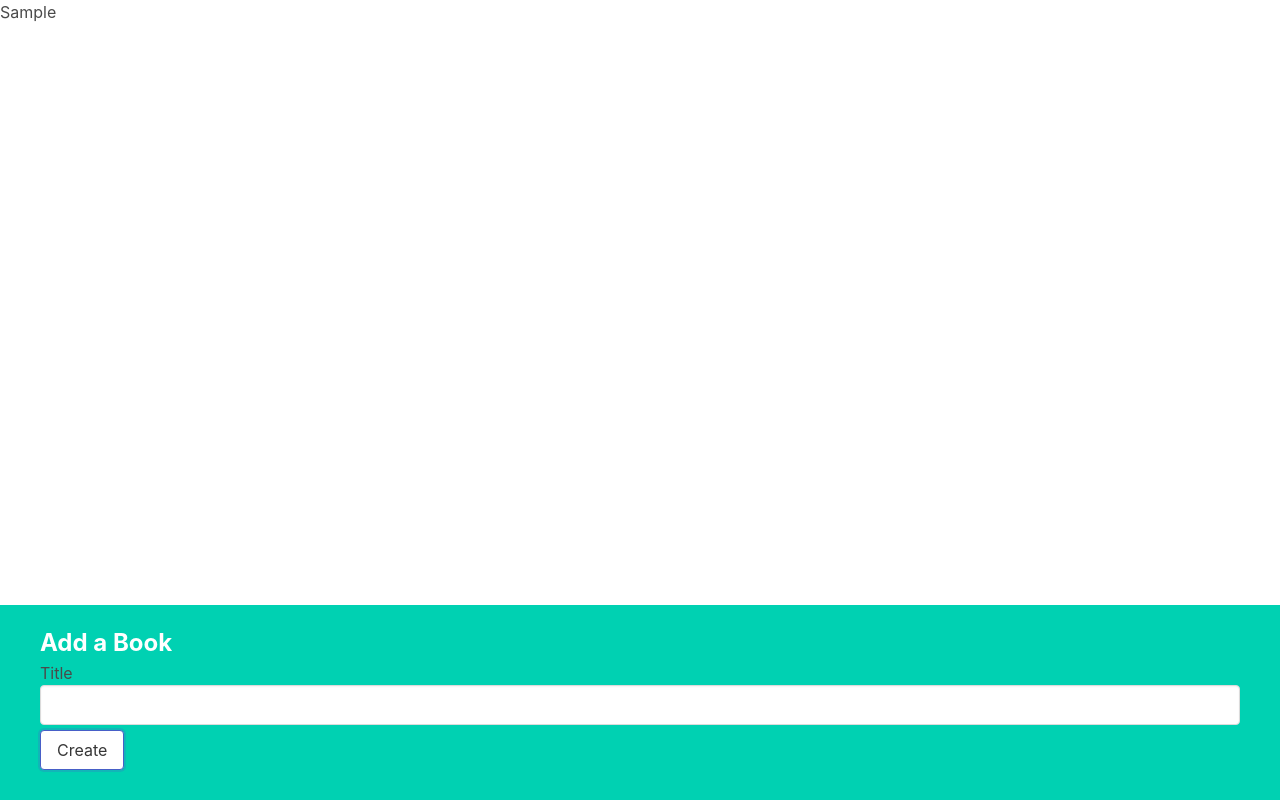
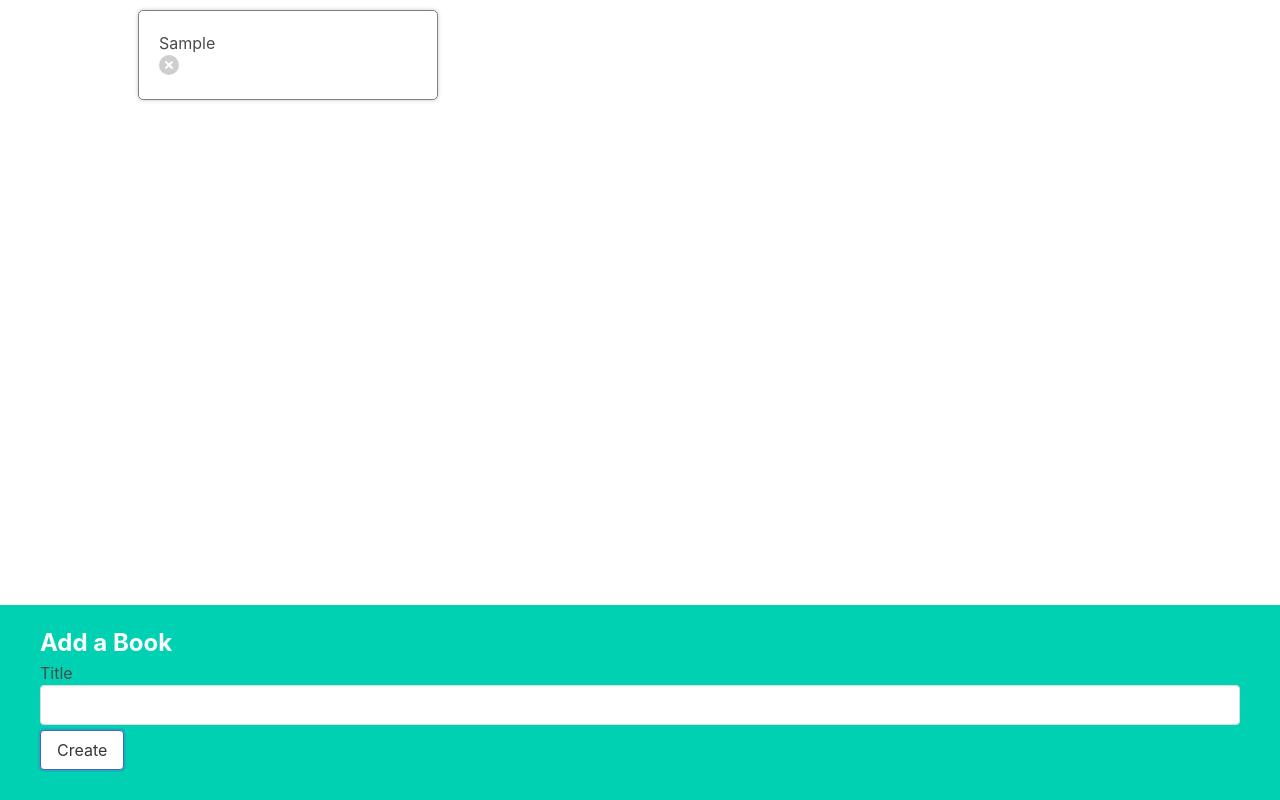
Before and after one commit to DenisOuma/book-app, a React (Create React App) app: page / in a window 1280 px wide. Both pictures are taken after typing "Sample" into the empty fields and a click on the button "Create". Built offline with nearby package versions, Linux system fonts and the light colour scheme.

Commit message:
User able to deldete a boook from the application

```diff
--- a/src/App.js
+++ b/src/App.js
@@ -8,16 +8,22 @@ function App() {
 	const createBook = (title) => {
 		console.log("Book added with ", title);
 		const id = Math.random().toString().slice(2, 30);
-		// eslint-disable-next-line no-restricted-globals
 
-		setBooks([...books, { id: id, title: title }]);
+		setBooks([...books, { id: id, title }]);
 	};
 
 	console.log(books);
+
+	const deleteBookByid = (id) => {
+		const deleteBookUpdate = books.filter((book) => book.id !== id);
+
+		setBooks(deleteBookUpdate);
+		console.log("The book Id is ===> ", id);
+	};
 	return (
-		<div>
+		<div className="app">
+			<BookList bookList={books} deleteBook={deleteBookByid} />
 			<BookCreate onCreate={createBook} />
-			<BookList bookList={books} />
 		</div>
 	);
 }
--- a/src/components/BookList.js
+++ b/src/components/BookList.js
@@ -1,10 +1,9 @@
 import BookShow from "./BookShow";
-function BookList({ bookList }) {
-	console.log("Here is the book", bookList);
+function BookList({ bookList, deleteBook }) {
 	const bookStore = bookList.map((book) => (
-		<BookShow key={book.id} bookInfo={book.title} />
+		<BookShow key={book.id} bookInfo={book} deleteBook={deleteBook} />
 	));
-	return <div>{bookStore}</div>;
+	return <div className="book-list">{bookStore}</div>;
 }
 
 export default BookList;
--- a/src/components/BookShow.js
+++ b/src/components/BookShow.js
@@ -1,7 +1,15 @@
-function BookShow({ bookInfo }) {
+function BookShow({ bookInfo, deleteBook }) {
+	const handleDelete = () => {
+		deleteBook(bookInfo.id);
+	};
 	return (
-		<div>
-			<h1>{bookInfo}</h1>
+		<div className="book-show">
+			{bookInfo.title}
+			<div className="action">
+				<button className="delete" onClick={handleDelete}>
+					Delete
+				</button>
+			</div>
 		</div>
 	);
 }
```
Also changed, not shown: 1 other file (tests, documents, lock files or other folders).
